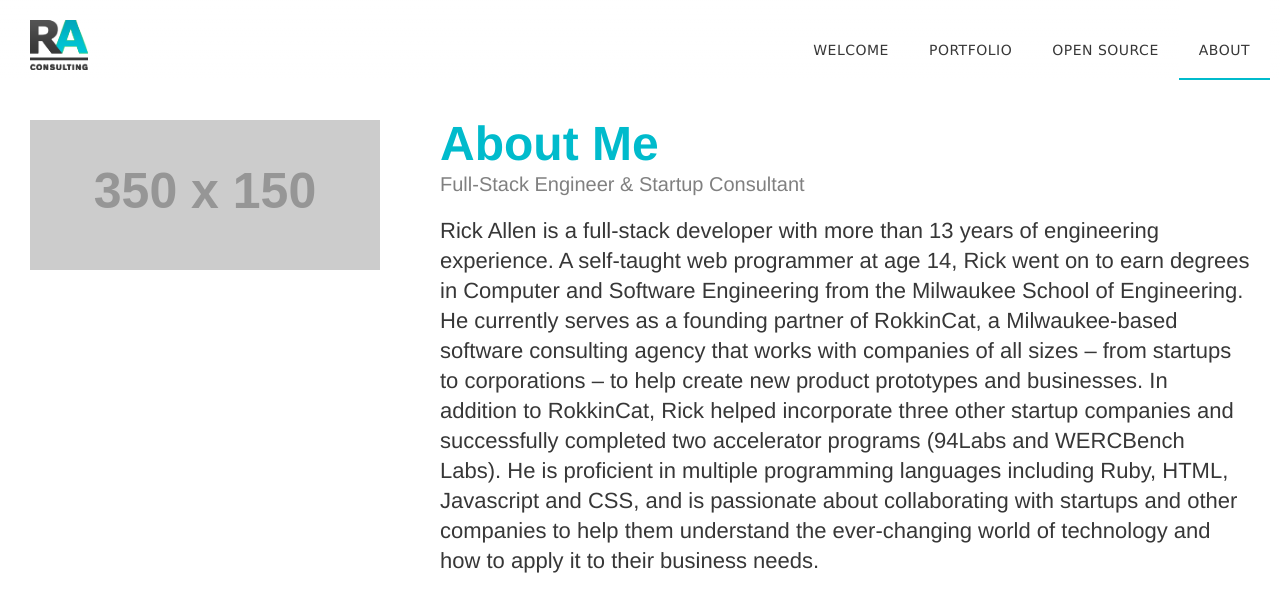
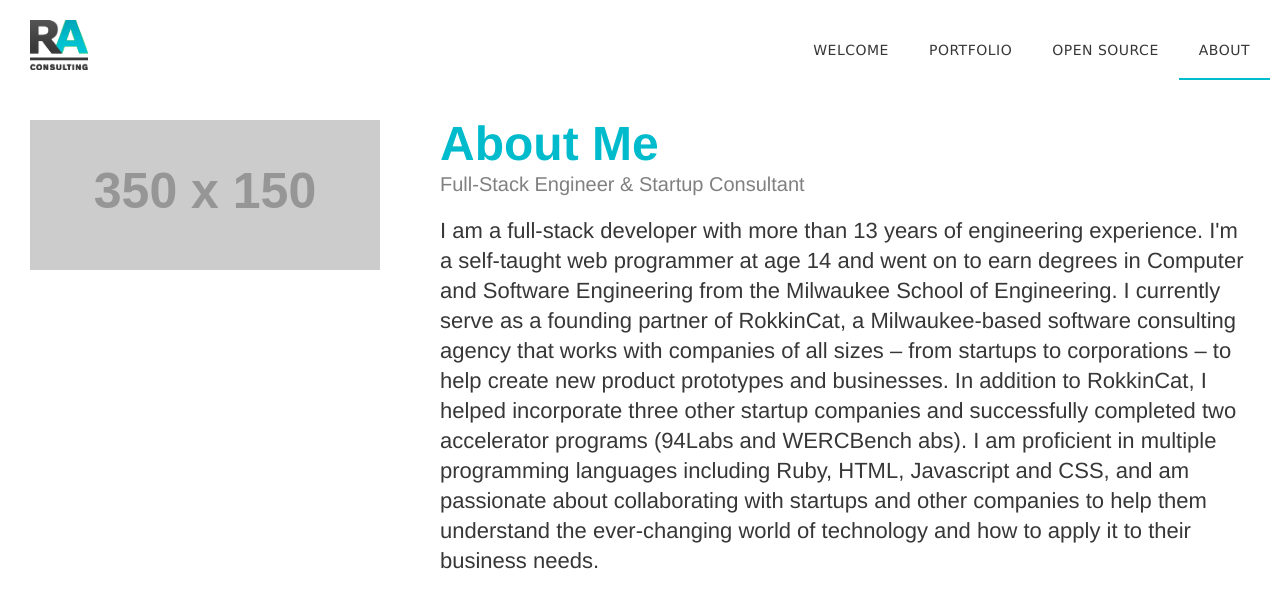
Before and after one commit to stoodder/stoodder.github.com, a Jekyll site: the page built from about.html, in a window 1280 px wide. Shown: the top 612 px of the page. Built offline with Jekyll 4.4.1, drawn with Linux system fonts in a browser that asks for light colours.

Commit message:
Fixed up about me

```diff
--- a/about.html
+++ b/about.html
@@ -15,7 +15,17 @@ group: about
 				Full-Stack Engineer &amp; Startup Consultant
 			</div>
 			<p class="portfolio--description">
-				Rick Allen is a full-stack developer with more than 13 years of engineering experience. A self-taught web programmer at age 14, Rick went on to earn degrees in Computer and Software Engineering from the Milwaukee School of Engineering. He currently serves as a founding partner of RokkinCat, a Milwaukee-based software consulting agency that works with companies of all sizes – from startups to corporations – to help create new product prototypes and businesses. In addition to RokkinCat, Rick helped incorporate three other startup companies and successfully completed two accelerator programs (94Labs and WERCBench Labs). He is proficient in multiple programming languages including Ruby, HTML, Javascript and CSS, and is passionate about collaborating with startups and other companies to help them understand the ever-changing world of technology and how to apply it to their business needs.
+				I am a full-stack developer with more than 13 years of engineering experience.
+				I'm a self-taught web programmer at age 14 and went on to earn degrees in Computer and
+				Software Engineering from the Milwaukee School of Engineering. I currently serve as
+				a founding partner of RokkinCat, a Milwaukee-based software consulting agency that works
+				with companies of all sizes – from startups to corporations – to help create new product
+				prototypes and businesses. In addition to RokkinCat, I helped incorporate three other
+				startup companies and successfully completed two accelerator programs (94Labs and WERCBench
+				abs). I am proficient in multiple programming languages including Ruby, HTML, Javascript
+				and CSS, and am passionate about collaborating with startups and other companies to help
+				them understand the ever-changing world of technology and how to apply it to their business
+				needs.
 			</p>
 		</div>
 	</div>
```
